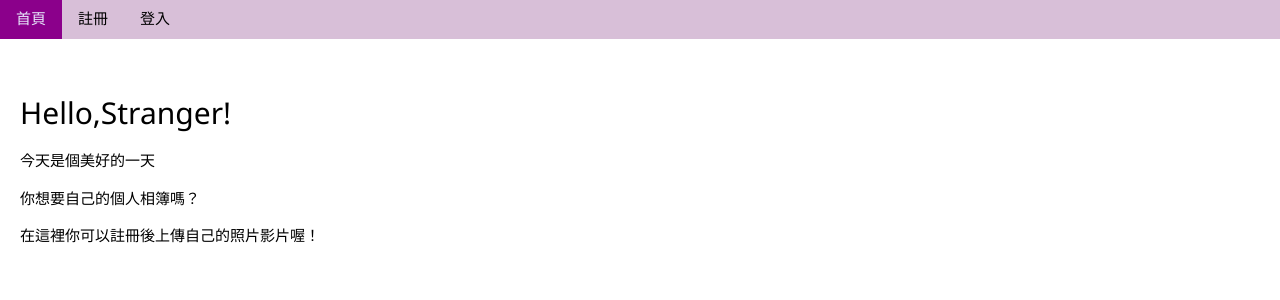
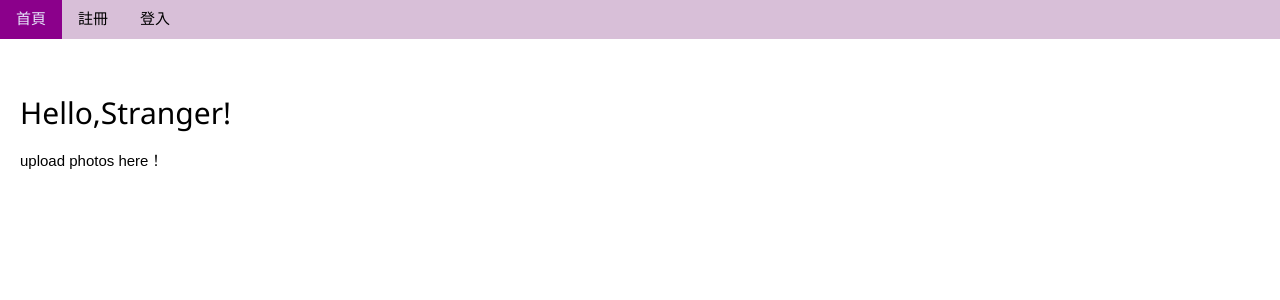
Before and after one commit to sm5408/Album, a Flask app: page / in a window 1280 px wide. Shown: the top 300 px of the page. Run offline with Flask 2, Linux system fonts and the light colour scheme.

Commit message:
Initial commit

```diff
--- a/templates/index.html
+++ b/templates/index.html
@@ -41,9 +41,7 @@ body{
 {% else %}
 <div style="padding-top: 80px;padding-left:20px">
   <h2>Hello,Stranger!</h2>
-  <p>今天是個美好的一天</p>
-  <p>你想要自己的個人相簿嗎？</p>
-  <p>在這裡你可以註冊後上傳自己的照片影片喔！</p>
+  <p>upload photos here！</p>
 {% endif %}
 
 <script>
```
